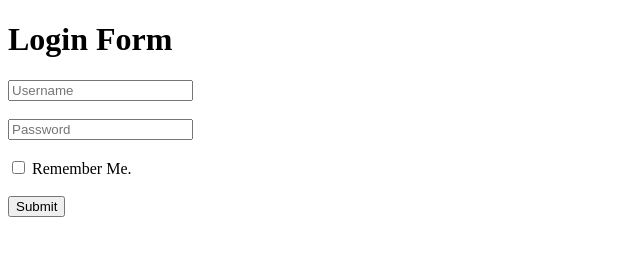
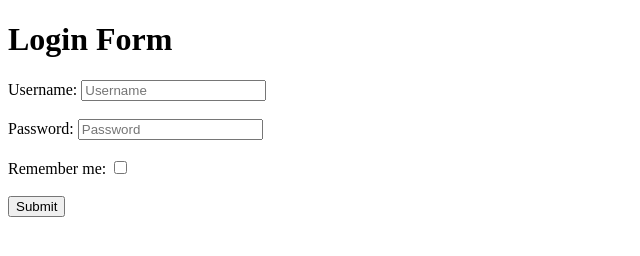
Before and after one commit to acciojob/remember-me-login-form-Vaishnavi11656, a website: page main.html in a window 1280 px wide. Shown: the whole page, without its empty margins (0-640 px from the left). Drawn offline with Linux system fonts and the light colour scheme.

Commit message:
created a submission

```diff
--- a/main.html
+++ b/main.html
@@ -1,35 +1,32 @@
 <!DOCTYPE html>
+<html>
+<head>
+    <title>Login</title>
+</head>
+<body>
 
-<html>
+    <h1>Login Form</h1>
 
-<head>
-	<link rel="stylesheet" href="styles.css">
-</head>
+    <form>
+        <label for="username">Username:</label>
+        <input type="text" id="username" placeholder="Username" />
+        <br /><br />
 
-<body>
-	<!-- the entire body must be written by student -->
-	<h1>Login Form</h1>
-	<form id="form">
-	<input type="text" placeholder="Username" id="username"  />
-	</br></br>
-	<input type="password" placeholder="Password" id="password" />
-	</br></br>
+        <label for="password">Password:</label>
+        <input type="password" id="password" placeholder="Password" />
+        <br /><br />
 
-		<lable>
-				<input type="checkbox" id="checkbox" " />
-			Remember Me.
+        <label for="checkbox">Remember me:</label>
+        <input type="checkbox" id="checkbox" />
+        <br /><br />
 
-		</lable>
-	</br></br>
-	<input type="submit" placeholder="submit" id="Submit" />
-	</form>
-</br>
+        <input type="submit" id="submit" value="Submit" />
+    </form>
 
-	<button id="exixting" style="display:none;">Login as existing user</button>
+    <br />
 
-    <script type="text/javascript" src="./script.js">
-</script>
+    <button id="existing" style="display:none;">Login as existing user</button>
 
+    <script src="script.js"></script>
 </body>
-
 </html>
```
